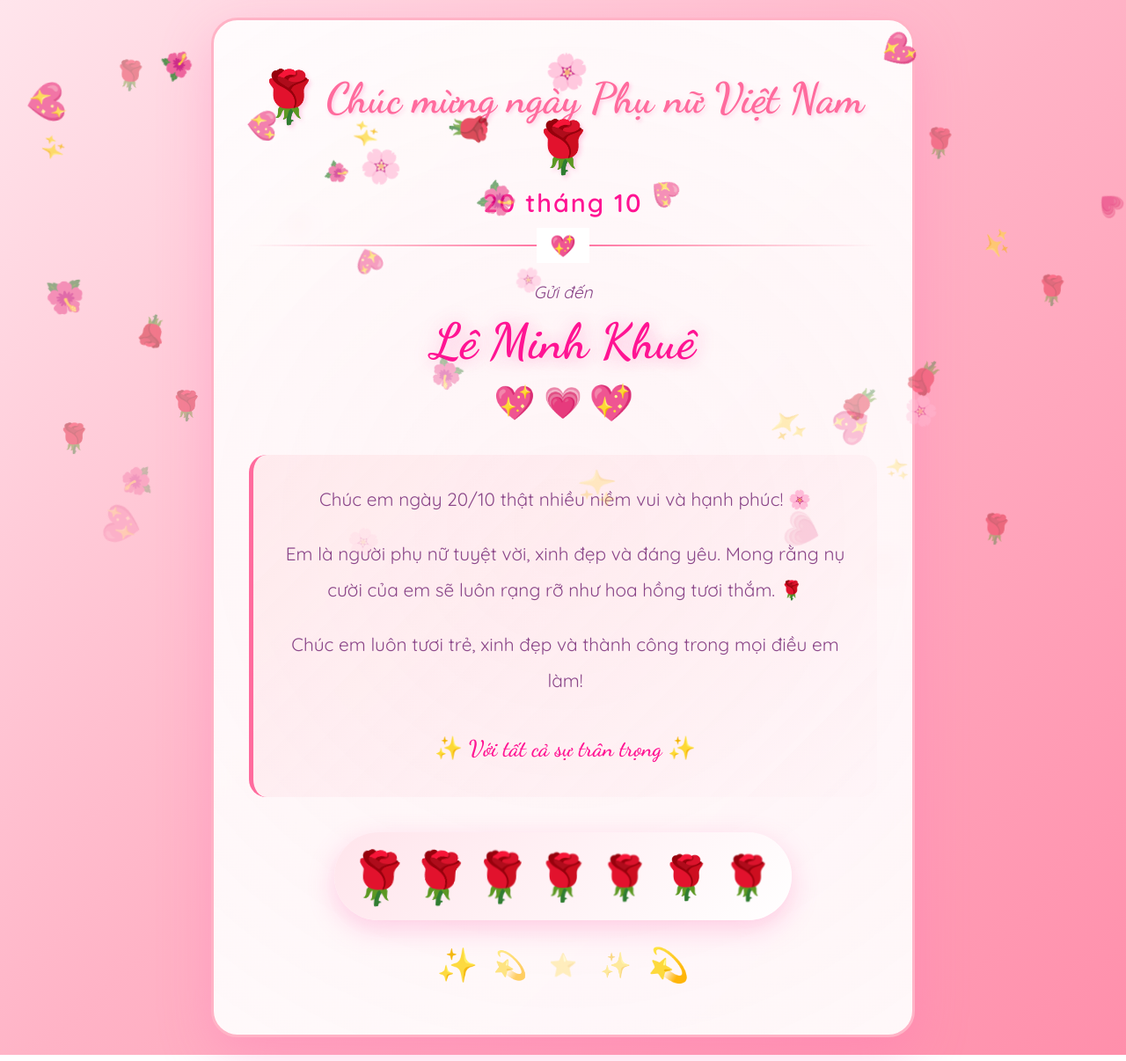
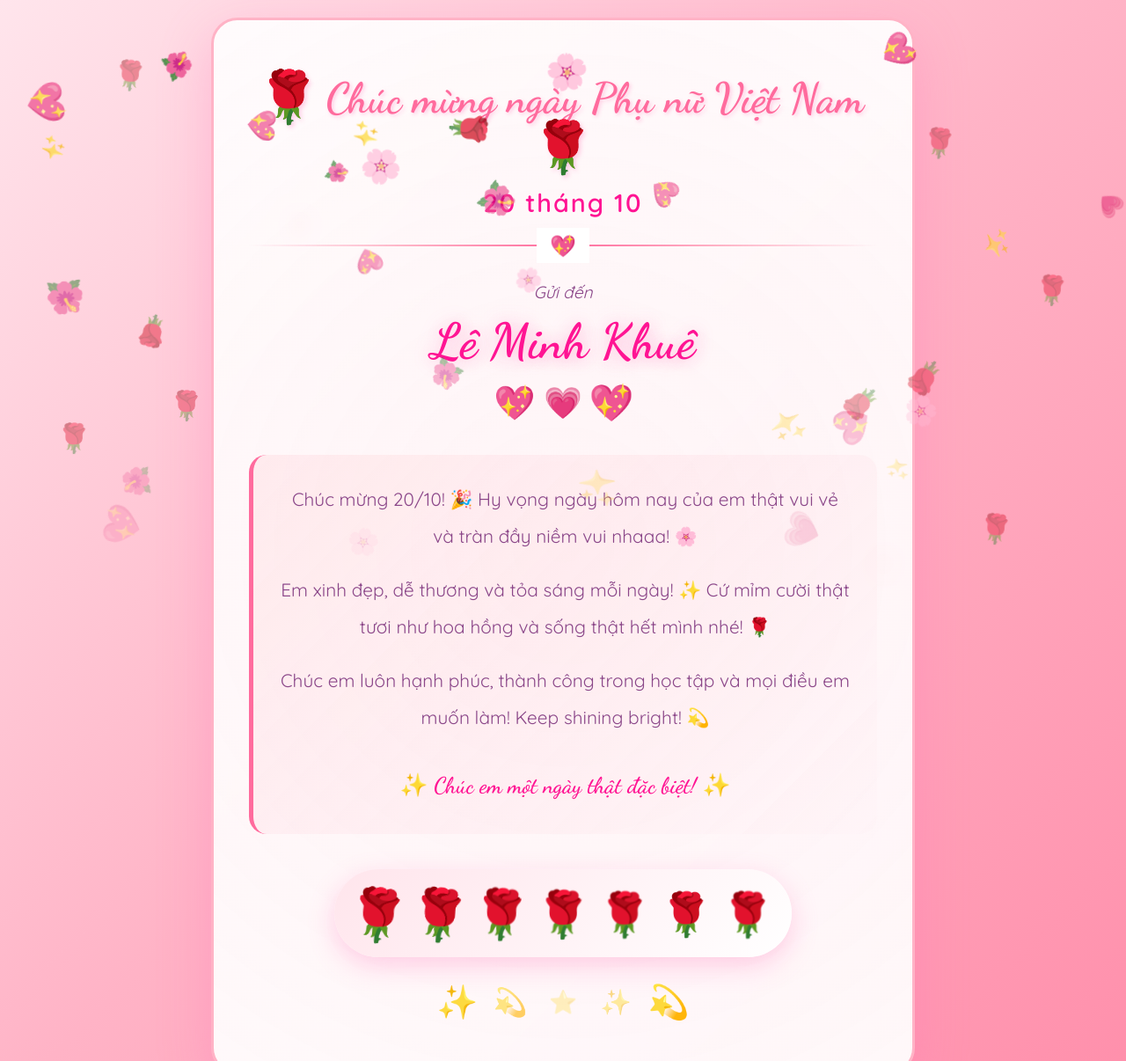
Before and after one commit to meowie2k3/meowie2k3.github.io, a plain HTML site: page index.html in a window 1280 px wide. Shown: the top 1206 px of the page at 88% size. Drawn offline with Linux system fonts and the light colour scheme.

Commit message:
✨ Update message to be more youthful and cheerful

```diff
--- a/index.html
+++ b/index.html
@@ -48,17 +48,18 @@
 
             <div class="message fade-in-delay-3">
                 <p class="message-text">
-                    Chúc em ngày 20/10 thật nhiều niềm vui và hạnh phúc! 🌸
+                    Chúc mừng 20/10! 🎉 Hy vọng ngày hôm nay của em thật vui vẻ và tràn đầy niềm vui nhaaa! 🌸
                 </p>
                 <p class="message-text">
-                    Em là người phụ nữ tuyệt vời, xinh đẹp và đáng yêu.
-                    Mong rằng nụ cười của em sẽ luôn rạng rỡ như hoa hồng tươi thắm. 🌹
+                    Em xinh đẹp, dễ thương và tỏa sáng mỗi ngày! ✨
+                    Cứ mỉm cười thật tươi như hoa hồng và sống thật hết mình nhé! 🌹
                 </p>
                 <p class="message-text">
-                    Chúc em luôn tươi trẻ, xinh đẹp và thành công trong mọi điều em làm!
+                    Chúc em luôn hạnh phúc, thành công trong học tập và mọi điều em muốn làm!
+                    Keep shining bright! 💫
                 </p>
                 <p class="message-text signature">
-                    ✨ Với tất cả sự trân trọng ✨
+                    ✨ Chúc em một ngày thật đặc biệt! ✨
                 </p>
             </div>
 
```
